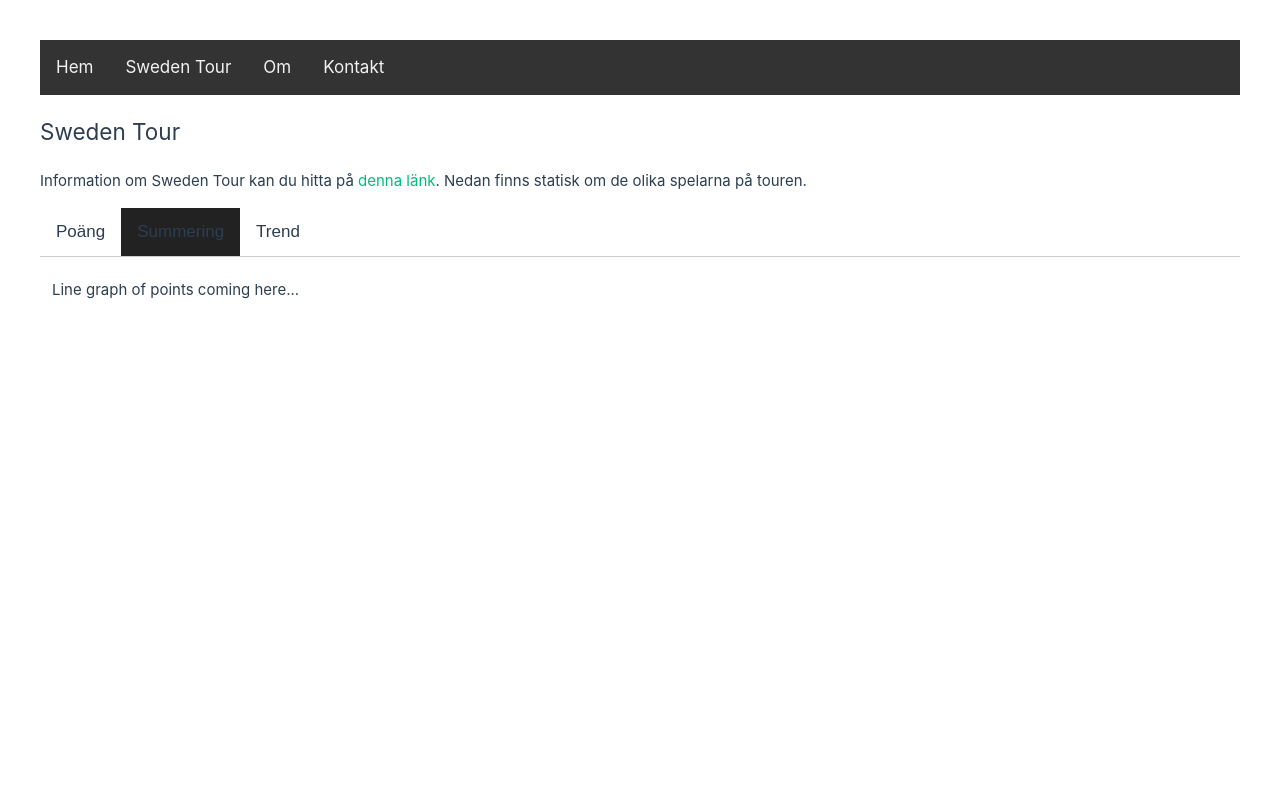
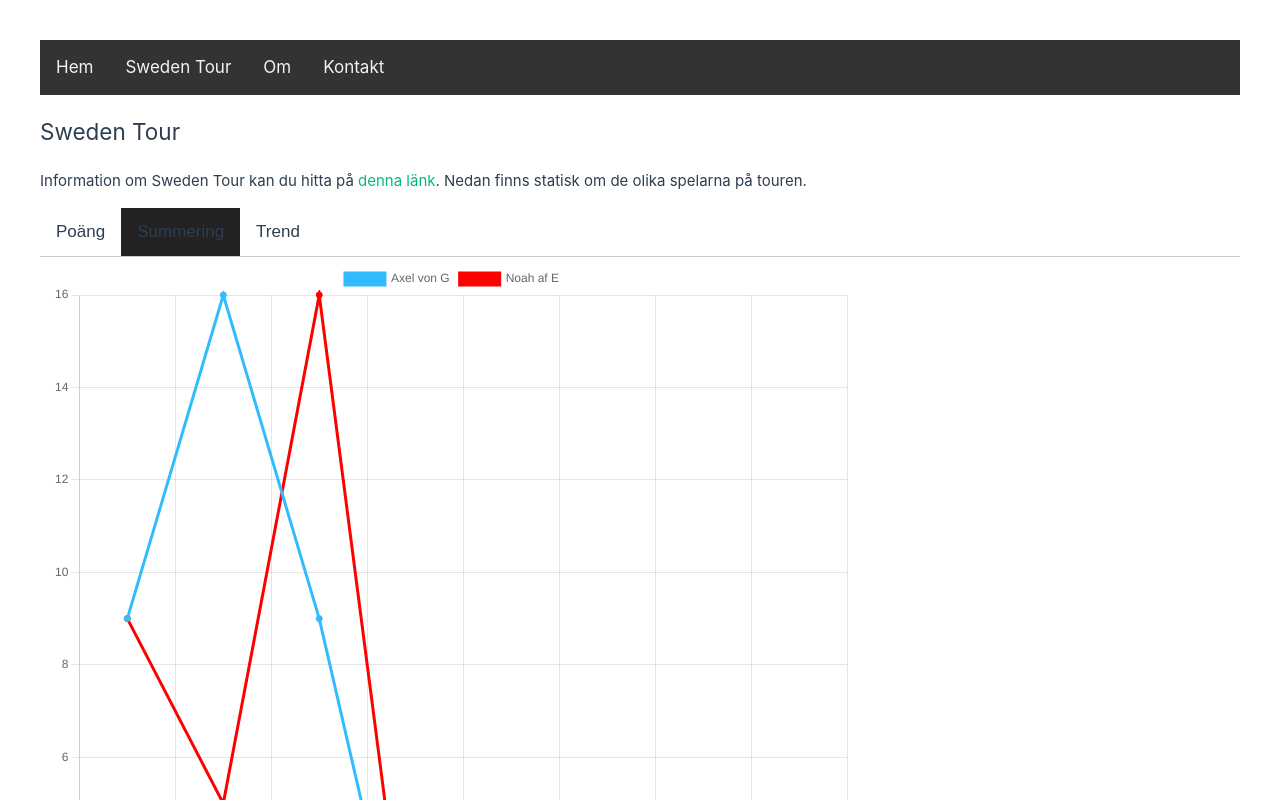
Before and after one commit to enbohm/pingisportalen, a Vue app: page /pingisportalen/swedentour in a window 1280 px wide. Both pictures are taken after a click on the button "Summering". Shown: the top 800 px of the page. Built offline with nearby package versions, Linux system fonts and the light colour scheme.

Commit message:
Adding line chart

```diff
--- /dev/null
+++ b/src/components/LineChart.vue
@@ -0,0 +1,73 @@
+<template>
+  <div id="line" class="tabcontent">
+    <Line :chart-options="chartOptions" :chart-data="chartData" :chart-id="chartId" :dataset-id-key="datasetIdKey"
+      :plugins="plugins" :css-classes="cssClasses" :styles="styles" :width="width" :height="height" />
+  </div>
+</template>
+
+<style>
+.tabcontent {
+  display: none;
+  padding: 6px 12px;
+  border-top: none;
+  position: relative;
+}
+
+canvas {
+  width: 100% !important;
+  max-width: 800px;
+  max-height: 800px;
+  height: auto !important;
+}
+</style>
+
+<script>
+import { Line } from 'vue-chartjs'
+import {Chart as ChartJS, Title, Tooltip, Legend, LineElement, LinearScale, PointElement, CategoryScale} from 'chart.js'
+
+ChartJS.register(Title, Tooltip, Legend, LineElement, LinearScale, PointElement, CategoryScale
+)
+
+export default {
+  name: 'LineChart',
+  components: { Line },
+  props: {
+    chartId: {
+      type: String,
+      default: 'line-chart'
+    },
+    datasetIdKey: {
+      type: String,
+      default: 'label'
+    },
+    cssClasses: {
+      default: '',
+      type: String
+    },
+    height: {
+      default: 600,
+      type: Number
+    },
+    width: {
+      default: 600,
+      type: Number
+    },
+    styles: {
+      type: Object,
+      default: () => { }
+    },
+    plugins: {
+      type: Object,
+      default: () => { }
+    },
+    chartData: {
+      type: Object,
+      required: true
+    },
+    chartOptions: {
+      type: Object,
+      default: () => { }
+    }
+  }
+}
+</script>
--- a/src/views/SwedenTour.vue
+++ b/src/views/SwedenTour.vue
@@ -1,10 +1,12 @@
 <script>
 import BarChart from '../components/BarChart.vue'
+import LineChart from '../components/LineChart.vue'
 
 export default {
   name: 'SwedenTour',
   components: {
-    BarChart
+    BarChart,
+    LineChart
   },
   methods: {
     openTab: function (evt, tabName) {
@@ -23,7 +25,7 @@ export default {
   },
   data() {
     return {
-      chartData: {
+      barChartData: {
         labels: ['Halmstad', 'Rekordspelen', 'Ängby', 'Flyman', 'Söderspelen', 'Eslövsspelen', 'Safir', 'Spårvägsspelen'],
         datasets: [{
           data: [9, 16, 9, 0, 0, 0, 0, 0],
@@ -31,15 +33,41 @@ export default {
           label: "Jane Doe"
         },
         {
-          data: [9, 5, 14, 0, 0, 0, 0, 0],
+          data: [9, 5, 16, 0, 0, 0, 0, 0],
           backgroundColor: 'red',
           label: "John Doe"
+        }],
+        chartId: "bar-chart"
+      },
+      lineChartData: {
+        labels: ['Halmstad', 'Rekordspelen', 'Ängby', 'Flyman', 'Söderspelen', 'Eslövsspelen', 'Safir', 'Spårvägsspelen'],
+        datasets: [{
+          data: [9, 16, 9, 0, 0, 0, 0, 0],
+          backgroundColor: '#33BBFF',
+          borderColor: '#33BBFF',
+          label: "Axel von G"
+        },
+        {
+          data: [9, 5, 16, 0, 0, 0, 0, 0],
+          backgroundColor: 'red',
+          borderColor: 'red',
+          label: "Noah af E"
         }],
         chartId: "bar-chart"
       },
       chartOptions: {
         responsive: true,
         maintainAspectRatio: true,
+        tooltips: {
+          mode: 'index',
+          callbacks: {
+            label(tooltipItem, data) {
+              const label = data.datasets[tooltipItem.datasetIndex].label;
+              const value = numeral(tooltipItem.yLabel).format('0,0');
+              return `${label}: ${value}`;
+            }
+          }
+        }
       }
     }
   }
@@ -58,13 +86,8 @@ export default {
       <button class="tablinks" @click="openTab($event, 'line')">Summering</button>
       <button class="tablinks" @click="openTab($event, 'trend')">Trend</button>
     </div>
-
-    <BarChart :chart-data="chartData" :chart-options="chartOptions" />
-
-    <div id="line" class="tabcontent">
-      <p>Line graph of points coming here...</p>
-    </div>
-
+    <BarChart :chart-data="barChartData" :chart-options="chartOptions" />
+    <LineChart :chart-data="lineChartData" :chart-options="chartOptions" />
     <div id="trend" class="tabcontent">
       <p>Trending players...</p>
     </div>
```
